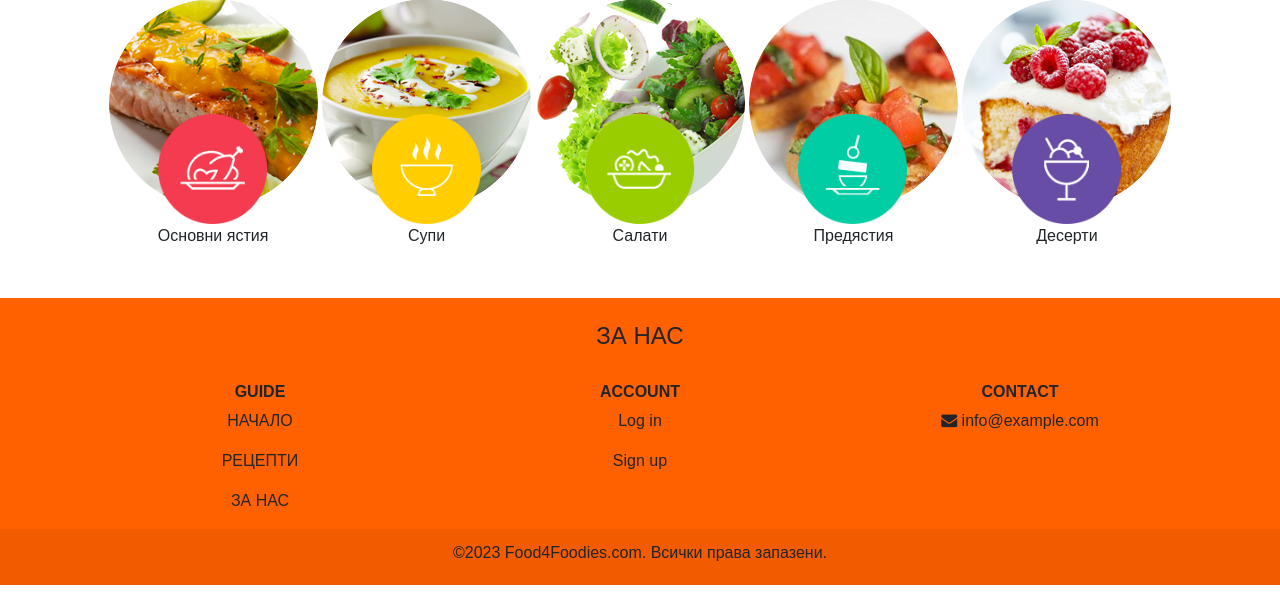
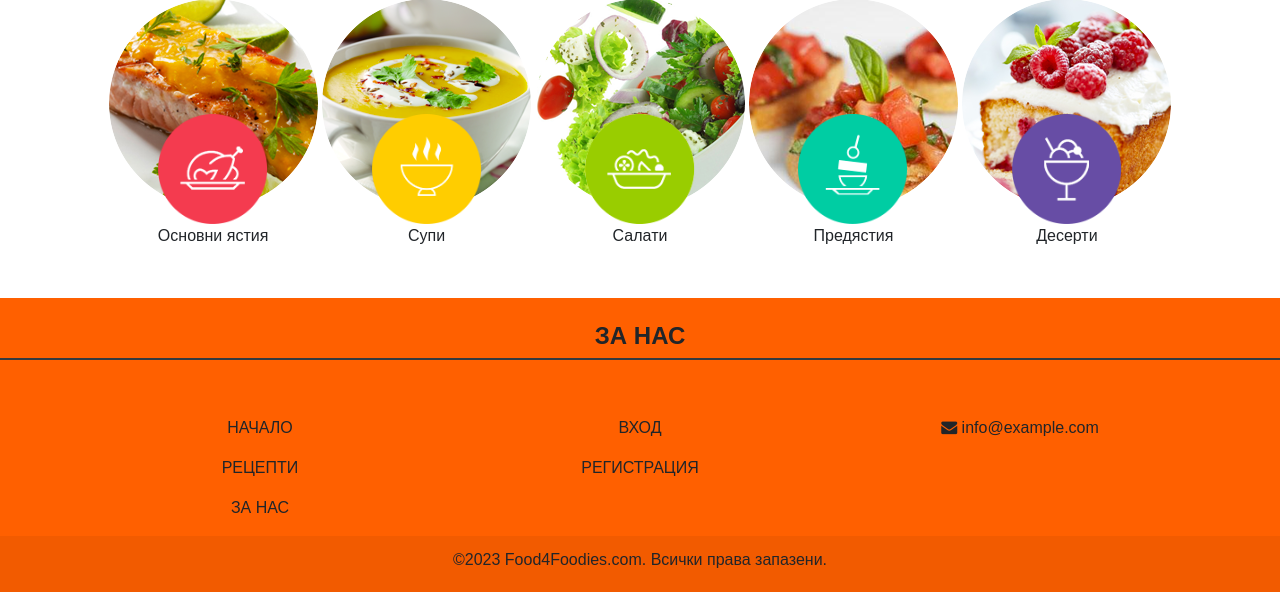
Before and after one commit to thedco5/Kursova_Rabota, a PHP site: page /view/home.php in a window 1280 px wide. Shown: the part 980-1572 px from the top of the page. Run offline with PHP 8.4, Linux system fonts and the light colour scheme; data that the repository does not hold is empty.

Commit message:
Final footer.php

```diff
--- a/view/footer.php
+++ b/view/footer.php
@@ -3,7 +3,8 @@
 
 ?>
 <footer>
-	<h4 class="about_us text-center pt-4 pb-4"> <?php echo $dict["about us"]; ?> </h4>
+	<h4 class="about_us text-center pt-4"><strong><?php echo $dict["about us"]; ?></strong></h4>
+	<div class="border border-dark mb-5"></div>
 	<div class="container text-center">
 		<!-- Grid row -->
 		<div class="row">
@@ -14,7 +15,7 @@
 			<div class="col-4">
 				<!-- Links -->
 				<h6 class="text-uppercase">
-					<strong>GUIDE</strong>
+					<strong><?php echo $dict["menu"];?></strong>
 				</h6>
 				<p>
 					<a href="home.php" class="text-reset"><?php echo $dict["start"];?></a>
@@ -32,13 +33,13 @@
 			<div class="col-4">
 				<!-- Links -->
 				<h6 class="text-uppercase">
-					<strong>Account</strong>
+					<strong><?php echo $dict["account"];?></strong>
 				</h6>
 				<p>
-					<a href="login.php" class="text-reset">Log in</a>
+					<a href="login.php" class="text-reset"><?php echo $dict["log in"];?></a>
 				</p>
 				<p>
-					<a href="register.php" class="text-reset">Sign up</a>
+					<a href="register.php" class="text-reset"><?php echo $dict["sign up"];?></a>
 				</p>
 			</div>
 			<!-- Grid column -->
@@ -46,7 +47,7 @@
 			<!-- Grid column -->
 			<div class="col-4">
 				<!-- Links -->
-				<h6 class="text-uppercase"><strong>Contact</strong></h6>
+				<h6 class="text-uppercase"><strong><?php echo $dict["contact"];?></strong></h6>
 				<p>
 					<i class="fa fa-envelope"></i>
 					info@example.com
```
